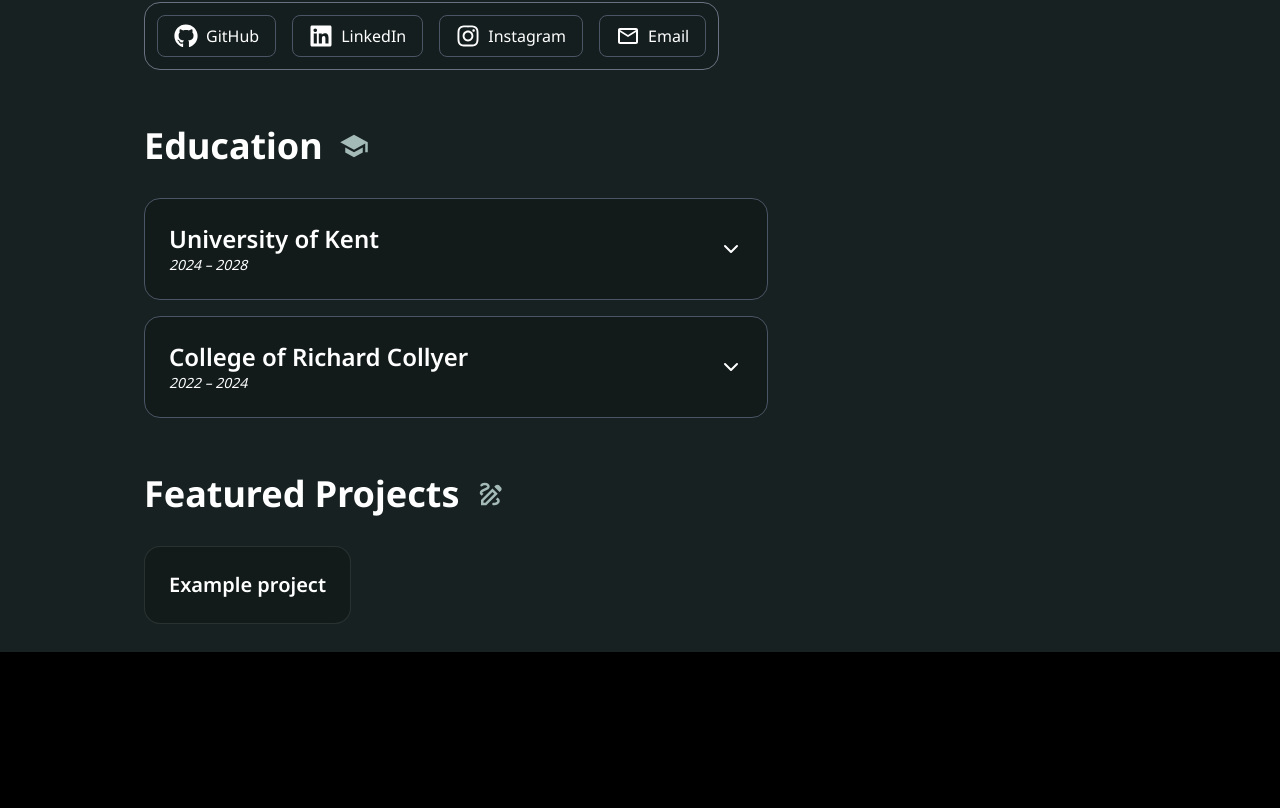
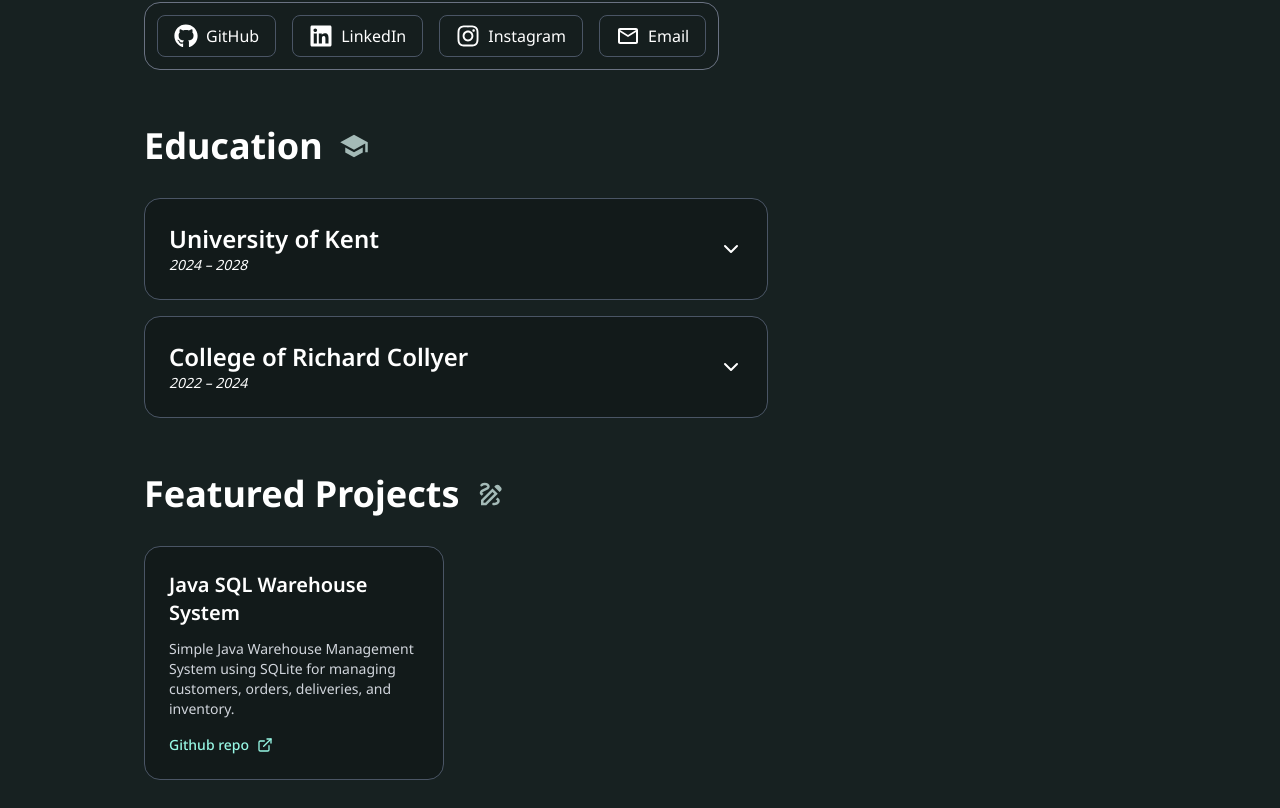
Before and after one commit to nathant1234567/nathan-portfolio, a Next.js app: page / in a window 1280 px wide. Shown: the part 968-1776 px from the top of the page. Before the commit the page ends 1620 px from the top, so only its background shows below. Built offline with nearby package versions, Linux system fonts and the light colour scheme.

Commit message:
can actually see projects now lol

```diff
--- a/src/components/ui/HomeProjectCard.tsx
+++ b/src/components/ui/HomeProjectCard.tsx
@@ -7,8 +7,26 @@ interface HomeProjectCardProps {
 
 export default function HomeProjectCard({project}: HomeProjectCardProps) {
     return (
-        <article className="rounded-2xl border border-white/10 bg-black/20 p-6 transition hover:border-l-nice-black-300/80 hover:bg-black/20">
+        <article className="rounded-2xl border border-gray-600 bg-black/20 p-6 transition hover:border-l-nice-black-300/80 hover:bg-black/20">
             <h3 className="text-xl font-semibold text-white">{project.title}</h3>
+            <p className="mt-3 text-sm text-gray-300">{project.summary}</p>
+
+            {project.links && project.links.length > 0 && (
+                <div className="mt-4 flex flex-wrap gap-3">
+                    {project.links.slice(0, 1).map((link) => (
+                        <a
+                            key={`${project.title}-${link.href}`}
+                            href={link.url}
+                            className="inline-flex items-center gap-2 text-sm font-medium text-teal-200 hover:text-white"
+                            target="_blank"
+                            rel="noopener noreferrer"
+                        >
+                            <span>{link.label}</span>
+                            <ExternalLink className="h-4 w-4" aria-hidden="true" />
+                        </a>
+                    ))}
+                </div>
+            )}
         </article>
     );
 }
--- a/src/data/projects.ts
+++ b/src/data/projects.ts
@@ -14,14 +14,15 @@ export interface ProjectEntry {
 
 export const projects: ProjectEntry[] = [
     {
-        title: "Example project",
-        summary: "A brief summary of the example project.",
+        title: "Java SQL Warehouse System",
+        summary: "Simple Java Warehouse Management System using SQLite for managing customers, orders, deliveries, and inventory.",
         description:
-            "This is a more detailed description of the example project, explaining its features, purpose, and technologies used.",
-        techStack: ["TypeScript", "React", "Node.js"],
+            "Excerpt from github: This project implements a simple Warehouse Management System for my second COMP5000 assessment. It is a Java application that uses SQLite databases to manage and visualize key business entities including customers, orders, deliveries, and inventory parts. The project demonstrates database integration, object-oriented design, and automated reporting through HTML interfaces..",
+        techStack: ["Java", "SQLite", "InteliJ"],
         featured: true,
         links: [
-            { label: "Test link", href: "https://example.com/" },
+            { label: "Github repo", href: "https://github.com/nathant1234567/warehouse-system-uni" },
         ],
     },
+
 ];
```
